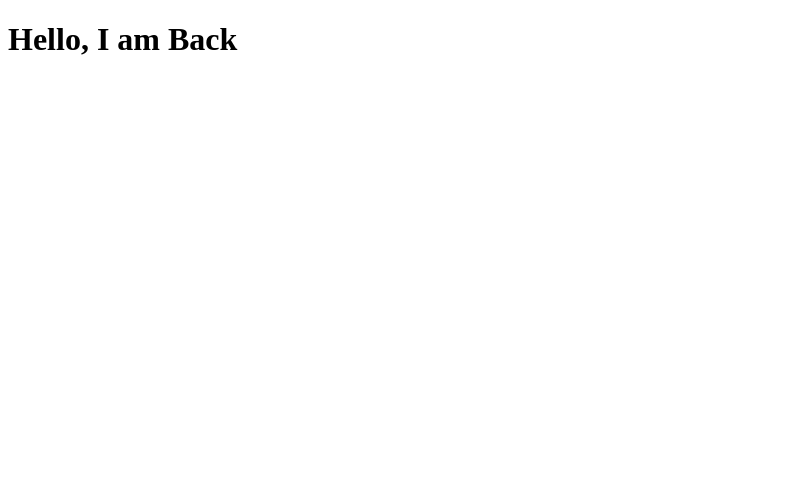
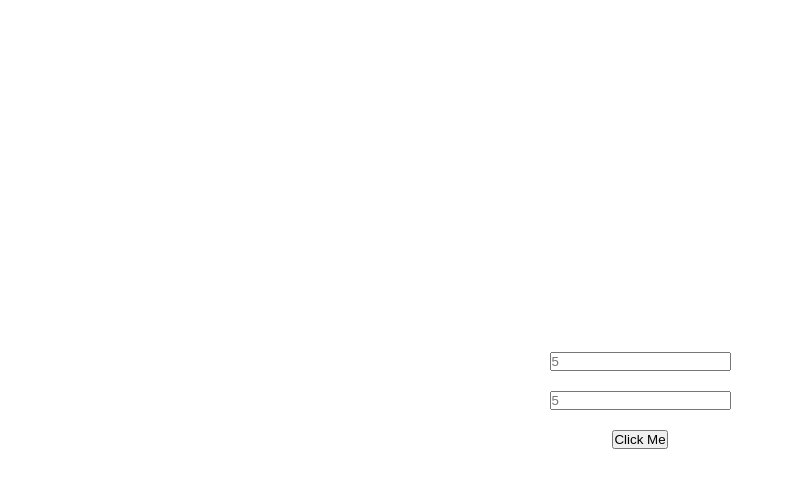
Before and after one commit to ZAINKHAN25/Type-Script-First, a plain HTML site: page index.html in a window 1280 px wide. Shown: the whole page, without its empty margins (0-786 px from the left). Drawn offline with Linux system fonts and the light colour scheme.

Commit message:
Type script Basic

```diff
--- a/index.html
+++ b/index.html
@@ -1,11 +1,40 @@
 <!DOCTYPE html>
 <html lang="en">
+
 <head>
     <meta charset="UTF-8">
     <meta name="viewport" content="width=device-width, initial-scale=1.0">
     <title>TypeScript: Hello, World!</title>
 </head>
+
+<style>
+    * {
+        padding: 0;
+        margin: 0;
+        box-sizing: border-box;
+    }
+
+    .wrapper {
+        display: flex;
+        flex-direction: column;
+        gap: 20px;
+        align-items: center;
+        justify-content: center;
+        width: 100vw;
+        height: 100vh;
+    }
+</style>
+
 <body>
+
+    <div class="wrapper">
+        <input placeholder="5" type="number" id="input1">
+        <input placeholder="5" type="number" id="input2">
+        <button id="btn">Click Me</button>
+    </div>
+
+
     <script src="index.js"></script>
 </body>
+
 </html>
--- a/index.js
+++ b/index.js
@@ -1,4 +1,9 @@
-var message = 'Hello, I am Back';
-var heading = document.createElement('h1');
-heading.textContent = message;
-document.body.appendChild(heading);
+var input1 = document.querySelector('#input1');
+var input2 = document.querySelector('#input2');
+var btn = document.querySelector('#btn');
+function add(num1, num2) {
+    return num1 + num2;
+}
+btn.addEventListener('click', function () {
+    console.log(add(+input1.value, +input2.value));
+});
```
Also changed, not shown: 1 other file.
